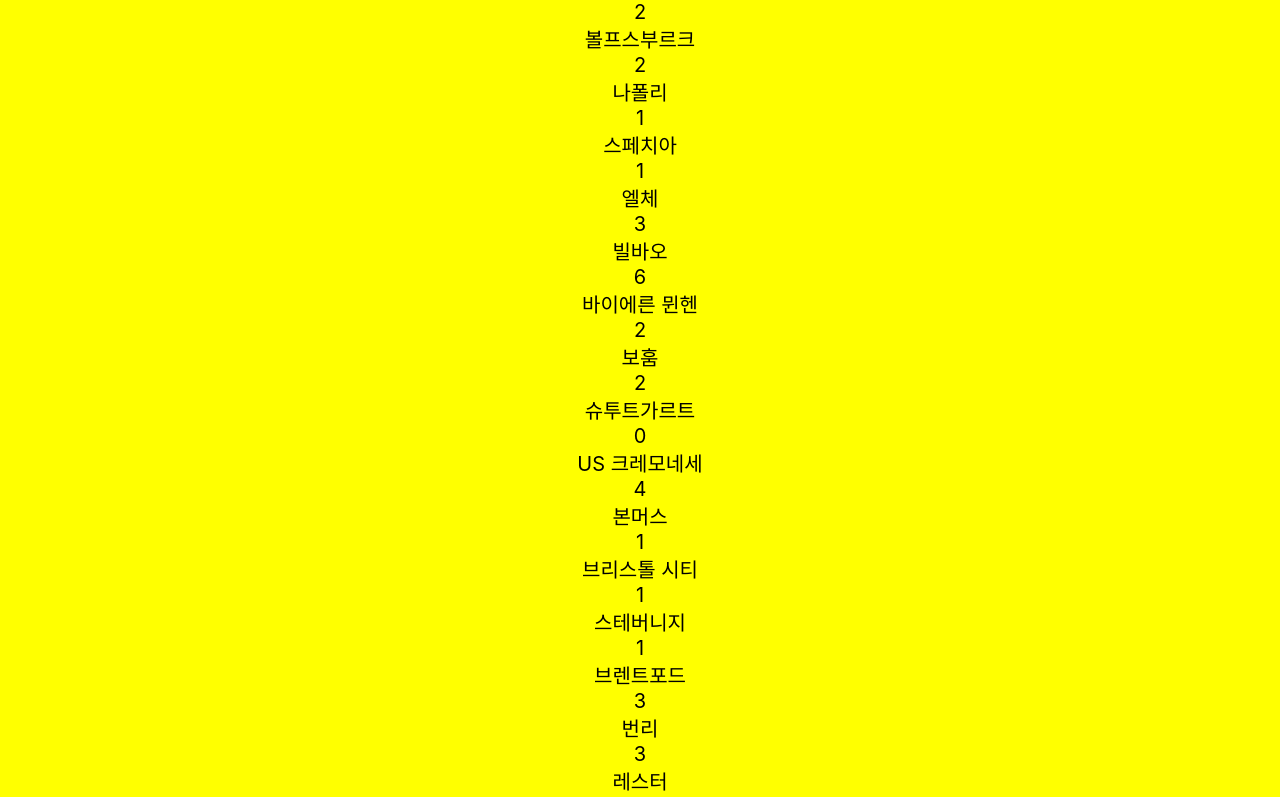
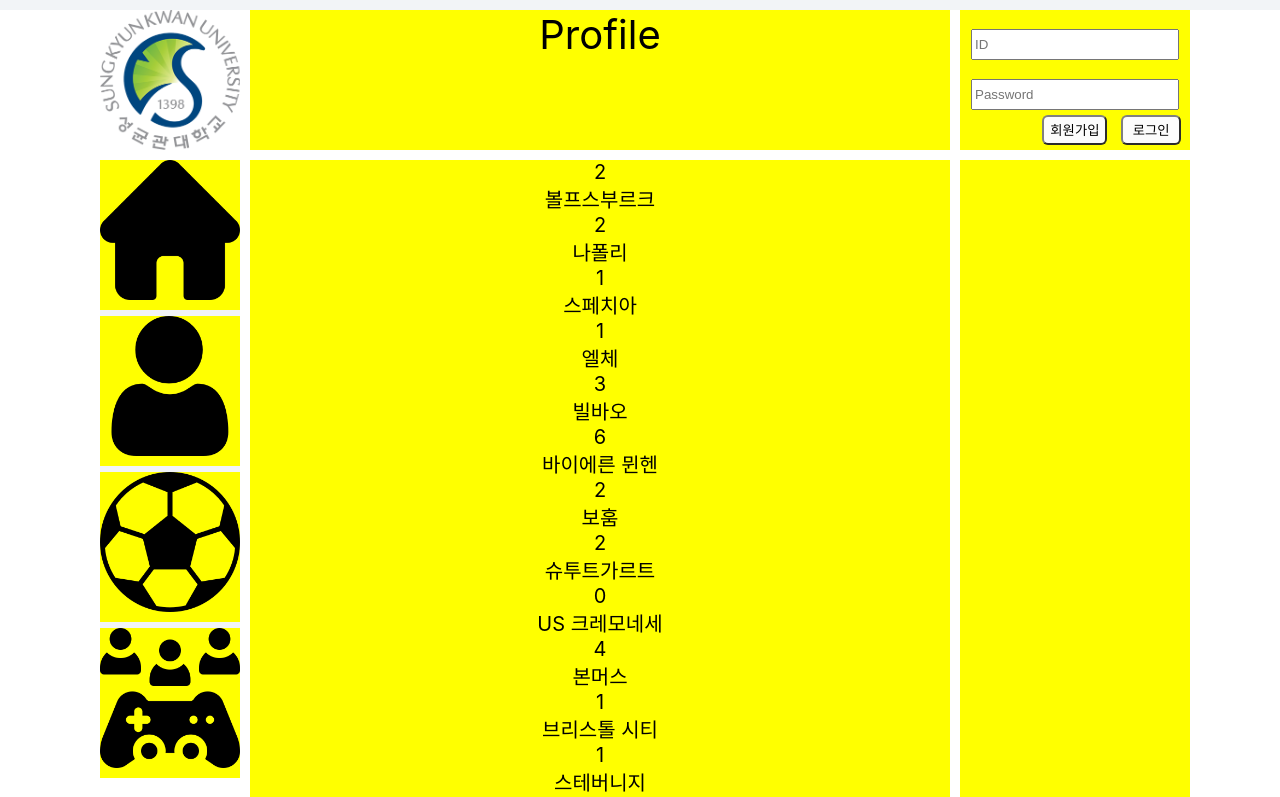
Before and after one commit to Choi-Jinwook/react-typescript, a React (Create React App) app: page /react-typescript/soccer in a window 1280 px wide. Shown: the top 797 px of the page. Built offline with nearby package versions, Linux system fonts and the light colour scheme; no server answers.

Commit message:
[fix] /soccer set mainpage template

```diff
--- a/src/Components/Scooer/SoccerPage.tsx
+++ b/src/Components/Scooer/SoccerPage.tsx
@@ -1,5 +1,46 @@
+import images from "../../images/index";
+import { MainNews } from "../MainNews";
+import { Login } from "../Login";
+import { Link } from "react-router-dom";
 import { SoccerResult } from "./SoccerResult";
 
 export const SoccerPage = () => {
-  return <SoccerResult></SoccerResult>;
+  return (
+    <>
+      <div className="gap-box"></div>
+      <div className="main-container">
+        <div className="logo"></div>
+        <div className="temp-box">Profile</div>
+        <Login></Login>
+        <div className="temp-box box-four">
+          <Link to="/home">
+            <img src={images.homeImg} alt="홈" className="controlBtn"></img>
+          </Link>
+          <div className="gap-box"></div>
+          <Link to="/profile">
+            <img
+              src={images.profileImg}
+              alt="프로필"
+              className="controlBtn"
+            ></img>
+          </Link>
+          <div className="gap-box"></div>
+          <Link to="/soccer">
+            <img src={images.soccerImg} alt="축구" className="controlBtn"></img>
+          </Link>
+          <div className="gap-box"></div>
+          <Link to="/esports">
+            <img
+              src={images.esportsImg}
+              alt="E스포츠"
+              className="controlBtn"
+            ></img>
+          </Link>
+          <div className="blank"></div>
+        </div>
+        <SoccerResult></SoccerResult>
+        <MainNews></MainNews>
+      </div>
+    </>
+  );
 };
```
